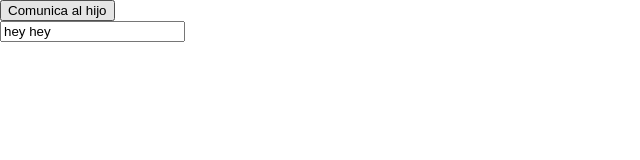
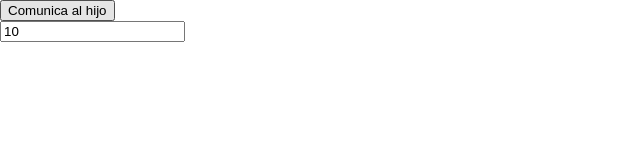
Before and after one commit to Gatop/react-my-first-app, a React (Create React App) app: page / in a window 1280 px wide. Shown: the top 160 px of the page, without its empty margins (0-640 px from the left). Built offline with nearby package versions, Linux system fonts and the light colour scheme.

Commit message:
React desde 0 - Comunicacion mediante state from parent

```diff
--- a/src/App.js
+++ b/src/App.js
@@ -8,13 +8,18 @@ import Children from './components/Children';
 class App extends Component {
     constructor() {
         super();
-
+        this.state ={
+            inputChildvalue: '10'
+        }
         this.comunicaHijo = this.comunicaHijo.bind(this);
     }
 
     // Action para comunicar el hijo
     comunicaHijo(e) {
-        this.refs.children.escribeHola();
+        //this.refs.children.escribeHola();
+        this.setState({
+            inputChildvalue: '20'
+        });
     }
 
     // Render
@@ -22,7 +27,9 @@ class App extends Component {
         return (
             <div>
                 <button onClick={this.comunicaHijo}>Comunica al hijo</button>
-                <Children inputValue="hey hey" ref="children" />
+                <Children
+                    ref="children"
+                    inputValue={this.state.inputChildvalue}/>
             </div>
         );
     }
```
